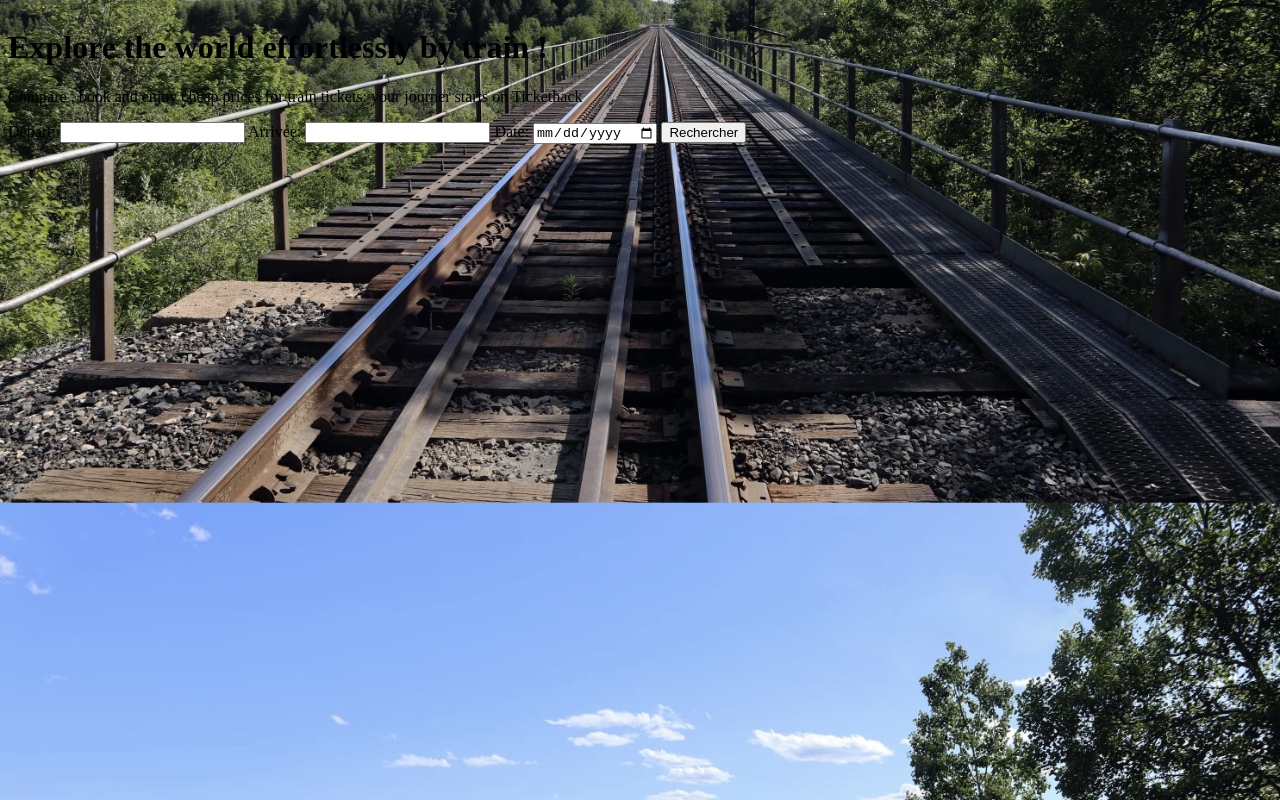
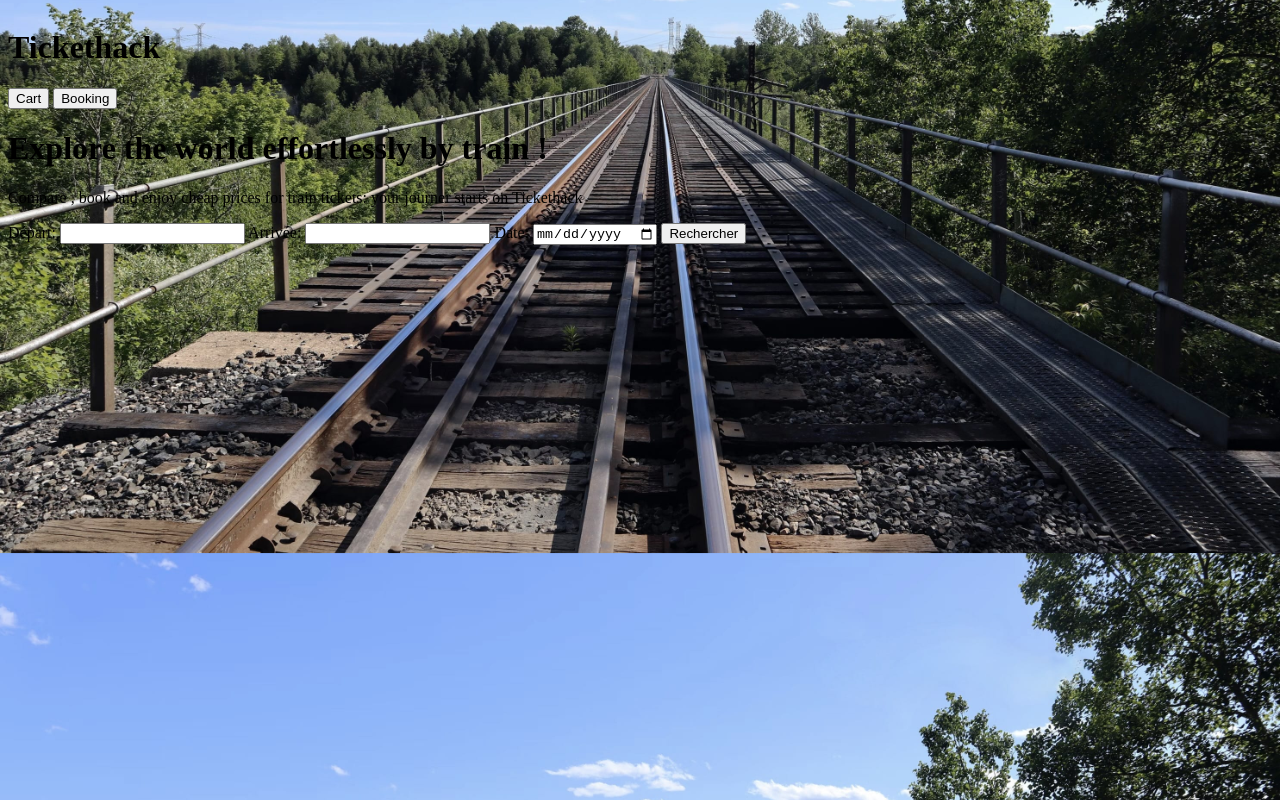
Before and after one commit to Alonajae/tickethack-frontend, a plain HTML site: page index.html in a window 1280 px wide. Drawn offline with Linux system fonts and the light colour scheme; a script that the page names is missing; files whose address does not match are found by name.

Commit message:
mise en place home

```diff
--- a/index.html
+++ b/index.html
@@ -1,5 +1,6 @@
 <!DOCTYPE html>
 <html lang="fr">
+
 <head>
     <meta charset="UTF-8">
     <meta name="viewport" content="width=device-width, initial-scale=1.0">
@@ -7,13 +8,21 @@
 
     <title>Tickethack</title>
 </head>
+
 <body>
-    <div id ="container">
+    <div id="container">
         <div id="header">
+            <h1 id="header-title">Tickethack</h1>
+            <button class="header-btn" type="button">Cart</button>
+            <button class="header-btn" type="button">Booking</button>
+        </div>
 
+        <div id="content-home">
+            <div id="description">
                 <h1>Explore the world effortlessly by train !</h1>
                 <p>Compare , book and enjoy cheap prices for train tickets: your journer starts on Tickethack</p>
             </div>
+
             <form id="search-form">
                 <label for="departure">Départ:</label>
                 <input type="text" id="departure" name="departure" required>
@@ -24,10 +33,11 @@
                 <button type="submit">Rechercher</button>
             </form>
             <div id="results"></div>
-
+        </div>
 
 
     </div>
     <script src="main.js"></script>
 </body>
+
 </html>
```
Lines whose indentation alone changed are shown as unchanged.
